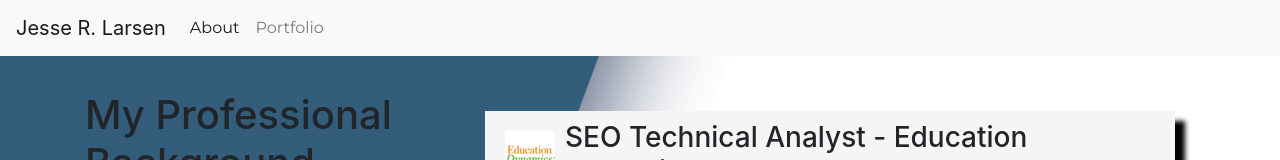
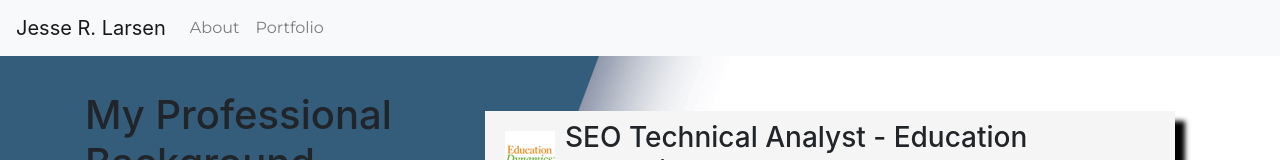
Before and after one commit to J35RL4R/portfolio-v3, a React (Create React App) app: page / in a window 1280 px wide. Shown: the top 160 px of the page. Built offline with nearby package versions, Linux system fonts and the light colour scheme.

Commit message:
settings modification

```diff
--- a/src/components/header/index.js
+++ b/src/components/header/index.js
@@ -14,9 +14,9 @@ function nav() {
           <li className="nav-item">
             <div className="nav-item">
             <Link
-            to="/"
+            to="/portfolio-v3/"
             className={
-            window.location.pathname === "/" || window.location.pathname === "/"
+            window.location.pathname === "/portfolio-v3/" || window.location.pathname === "/portfolio-v3/"
               ? "nav-link active"
               : "nav-link"
           }
```
Also changed, not shown: 1 other file (tests, documents, lock files or other folders).
